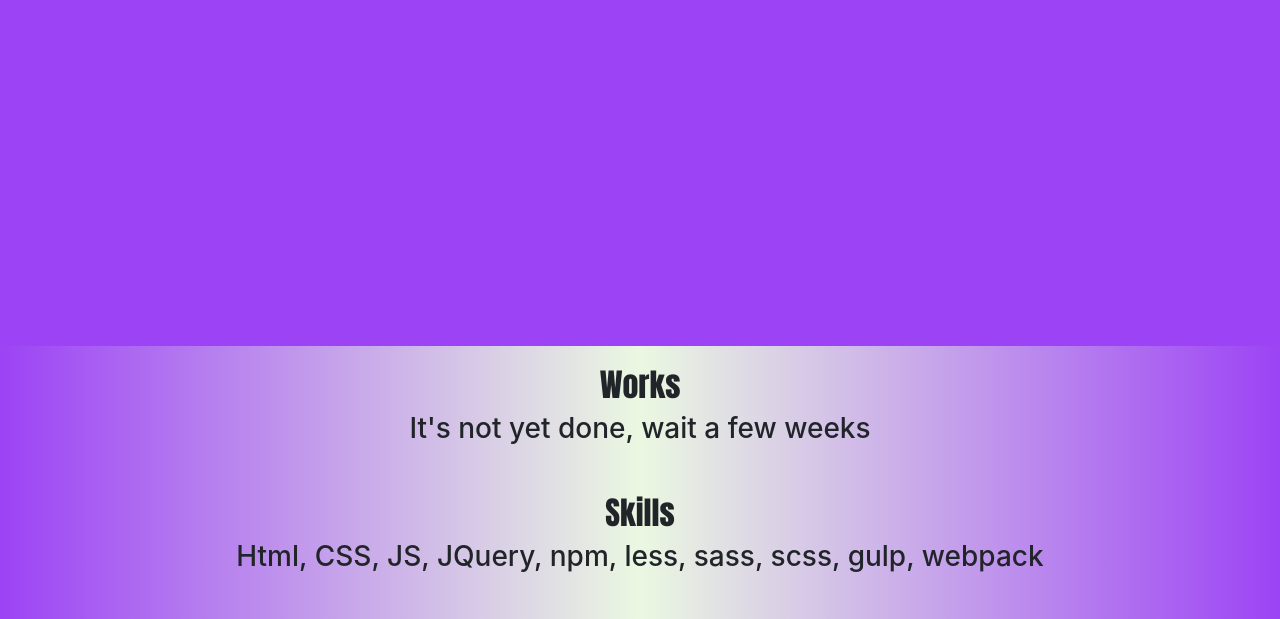
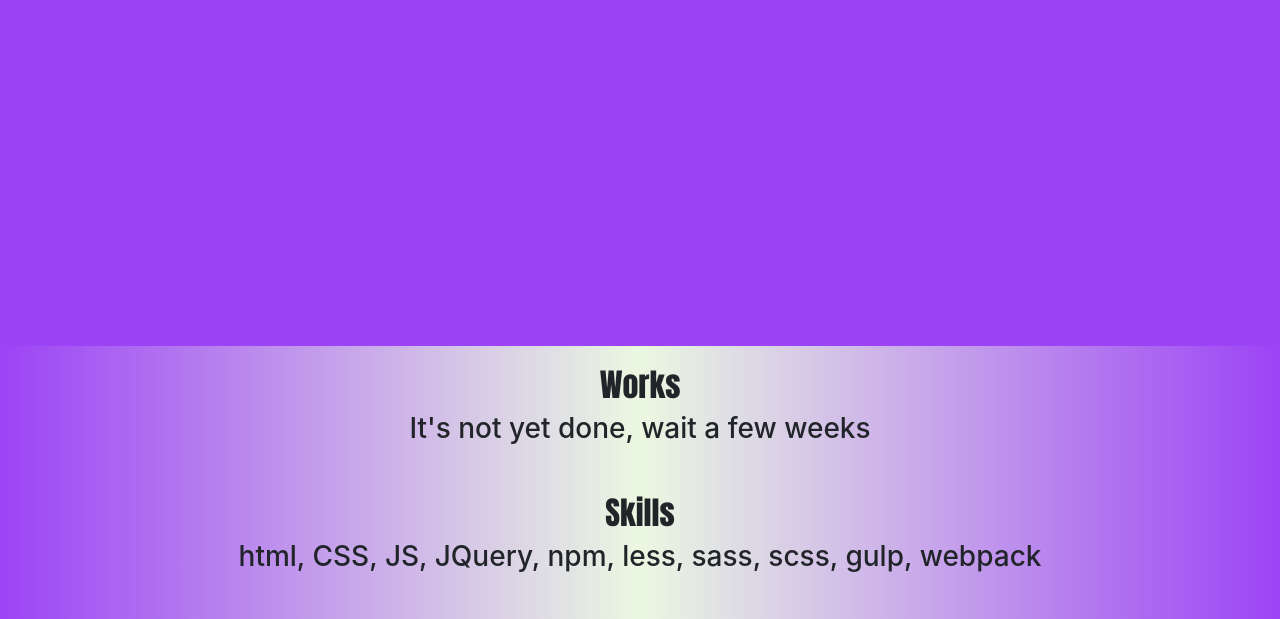
Before and after one commit to Biogenezis/biogenezis.github, a plain HTML site: page index.html in a window 1280 px wide. Shown: the part 454-1073 px from the top of the page. Drawn offline with Linux system fonts and the light colour scheme.

Commit message:
Update index.html

```diff
--- a/index.html
+++ b/index.html
@@ -48,7 +48,7 @@
           <div class="container">
               <h2 class="title">Skills</h2>
               <div class="skills_wrapper">
-               <h3>Html, CSS, JS, JQuery, npm, less, sass, scss, gulp, webpack</h3>
+               <h3>html, CSS, JS, JQuery, npm, less, sass, scss, gulp, webpack</h3>
               </div>
           </div>
         </section>
```
